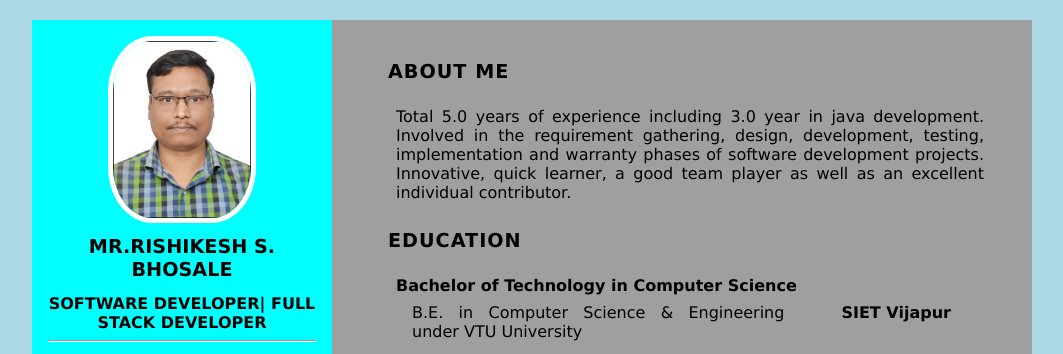
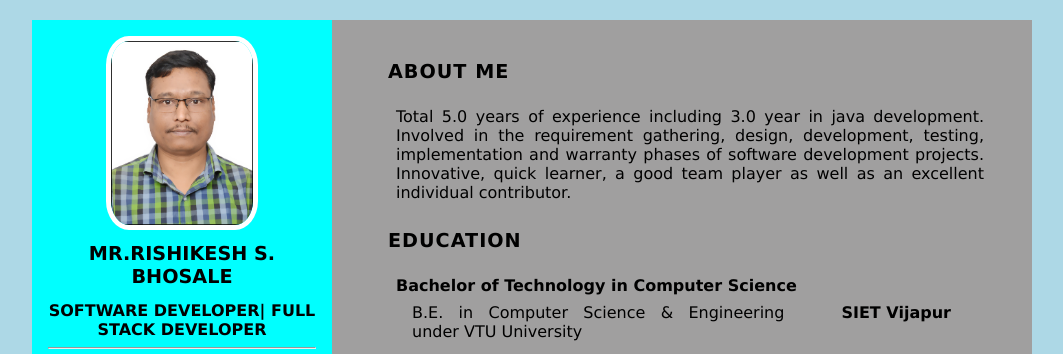
Before and after one commit to rishikeshbhosale/CSS-Selectors-Basic-Selectors-Combinators-Id-selector-Class-selector---Post-Class---Responsive-, a plain HTML site: page index.html in a window 1280 px wide. Shown: the top 354 px of the page, without its empty margins (32-1095 px from the left). Drawn offline with Linux system fonts and the light colour scheme.

Commit message:
Update style.css

```diff
--- a/style.css
+++ b/style.css
@@ -31,11 +31,11 @@
     padding: 1rem;
   }
   .profile-image {
-    width: 55%;
+    width: 57%;
     display: block;
     margin: auto;
     border: 5px solid white;
-    border-radius: 30%;
+    border-radius: 15%;
   }
   .name {
     font-size: 1.2rem;
```
